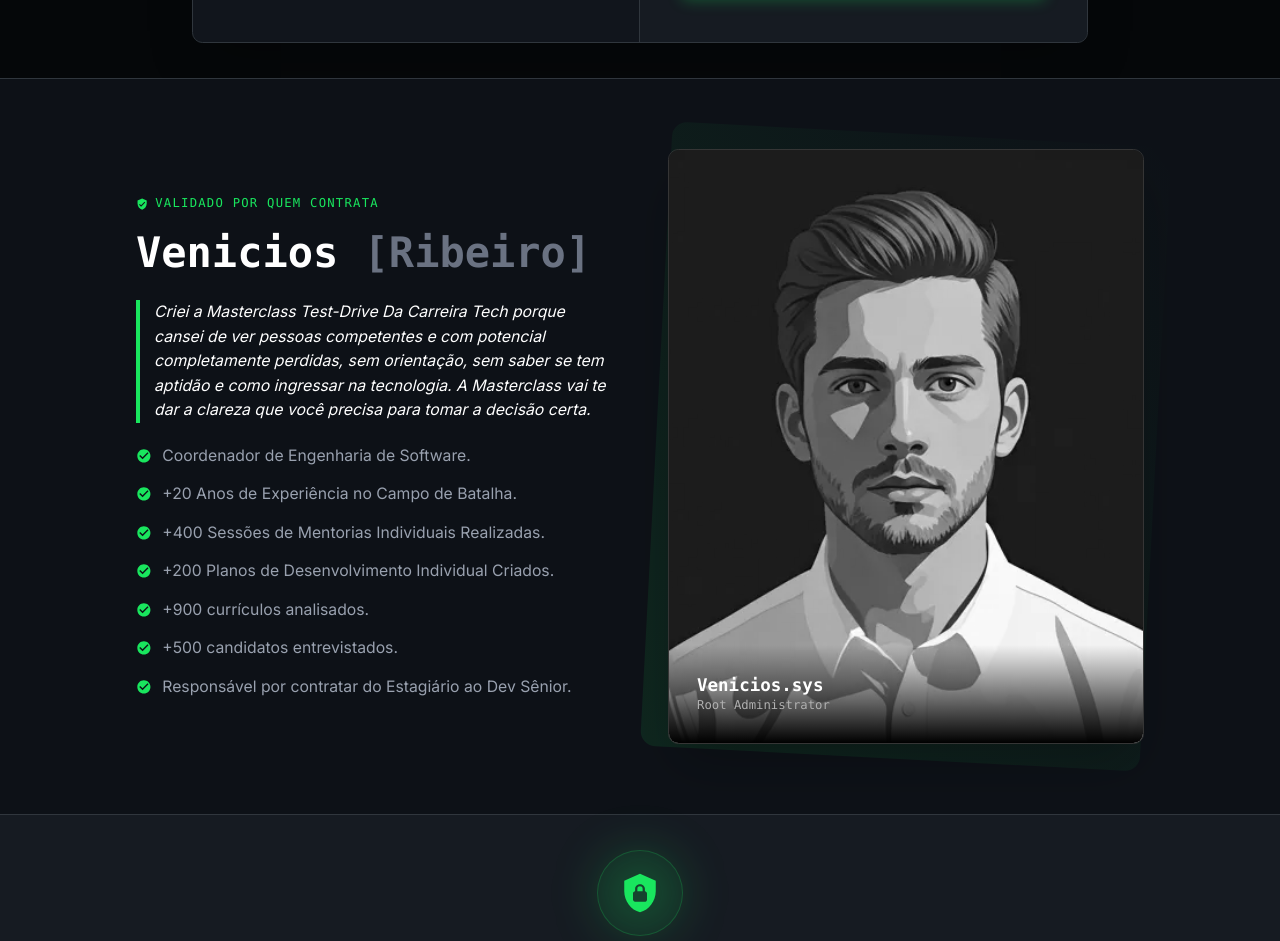
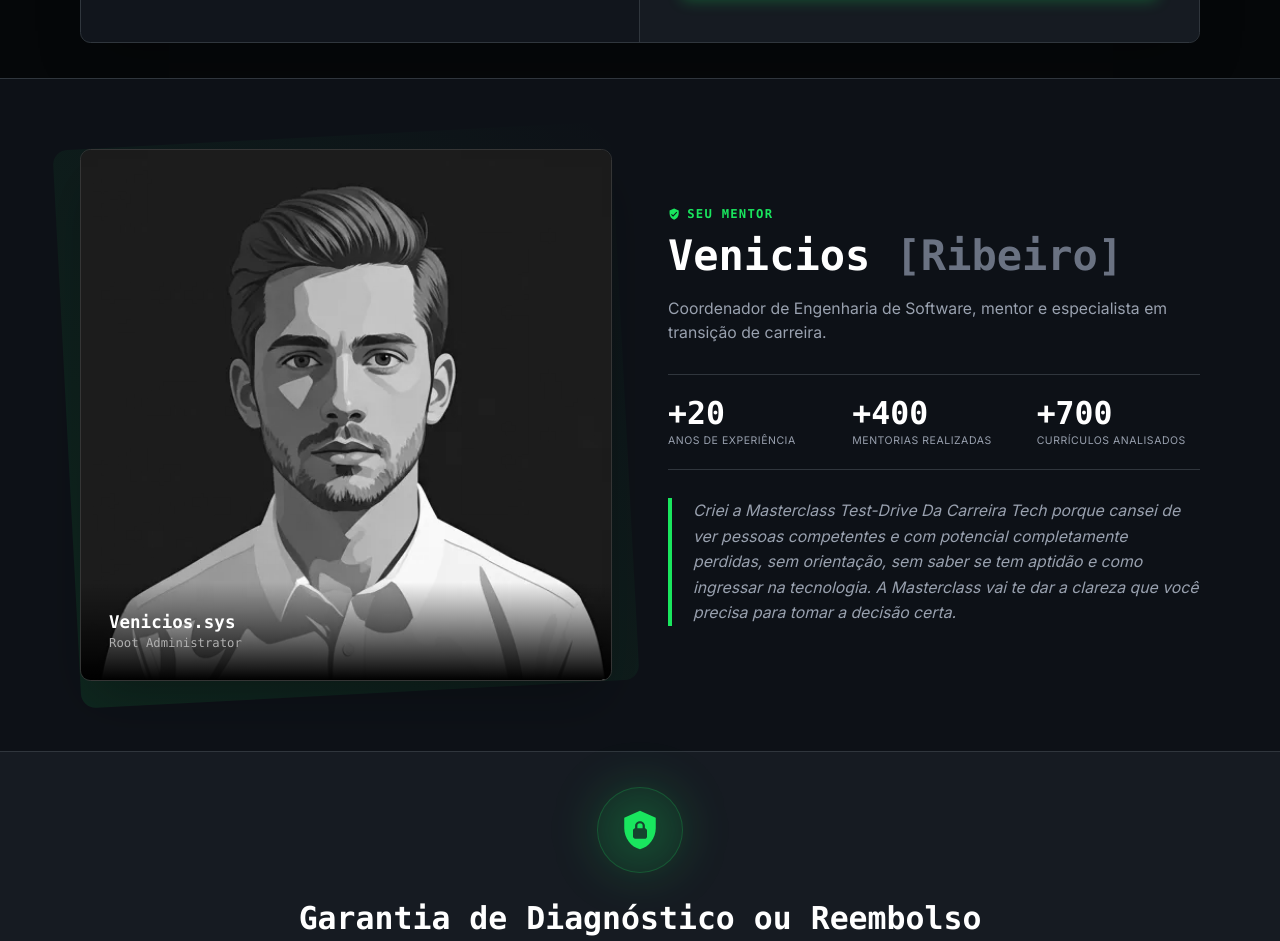
Before and after one commit to veniciosribeiro/masterclass-carreira-tech, a React (Vite) app: page / in a window 1280 px wide. Shown: the part 3140-4081 px from the top of the page. Built offline with nearby package versions, Linux system fonts and the light colour scheme.

Commit message:
Modificação de estrutura da oferta e da autoridade

```diff
--- a/components/Authority.tsx
+++ b/components/Authority.tsx
@@ -1,66 +1,20 @@
 import React from 'react';
-import { VerifiedUserIcon, CheckCircleIcon } from './icons';
+import { VerifiedUserIcon } from './icons';
 
 export const Authority: React.FC = () => {
   return (
     <section className="bg-background-dark py-20 px-6 text-white border-y border-border-dark" id="authority">
-      <div className="max-w-6xl mx-auto grid lg:grid-cols-2 gap-16 items-center">
-        <div className="order-2 lg:order-1">
-          <div className="inline-flex items-center gap-2 mb-4 text-primary font-mono text-sm tracking-widest uppercase">
-            <VerifiedUserIcon className="text-sm" />
-            Validado por quem contrata
-          </div>
-          <h2 className="text-3xl md:text-5xl font-bold mb-6 font-mono leading-tight">
-            Venicios <span className="text-gray-500">[Ribeiro]</span>
-          </h2>
-          <div className="space-y-6 text-lg text-gray-400">
-            <p className="border-l-4 border-primary pl-4 italic text-white">
-              Criei a Masterclass Test-Drive Da Carreira Tech porque cansei de ver pessoas competentes e com potencial
-              completamente perdidas, sem orientação, sem saber se tem aptidão e como ingressar na tecnologia.
-              A Masterclass vai te dar a clareza que você precisa para tomar a decisão certa.
-            </p>
-            <ul className="space-y-4 mt-6 text-md">
-              <li className="flex items-center gap-3">
-                <CheckCircleIcon className="text-primary" />
-                <span>Coordenador de Engenharia de Software.</span>
-              </li>
-              <li className="flex items-center gap-3">
-                <CheckCircleIcon className="text-primary" />
-                <span>+20 Anos de Experiência no Campo de Batalha.</span>
-              </li>
-              <li className="flex items-center gap-3">
-                <CheckCircleIcon className="text-primary" />
-                <span>+400 Sessões de Mentorias Individuais Realizadas.</span>
-              </li>
-              <li className="flex items-center gap-3">
-                <CheckCircleIcon className="text-primary" />
-                <span>+200 Planos de Desenvolvimento Individual Criados.</span>
-              </li>
-              <li className="flex items-center gap-3">
-                <CheckCircleIcon className="text-primary" />
-                <span>+900 currículos analisados.</span>
-              </li>
-              <li className="flex items-center gap-3">
-                <CheckCircleIcon className="text-primary" />
-                <span>+500 candidatos entrevistados.</span>
-              </li>
-              <li className="flex items-center gap-3">
-                <CheckCircleIcon className="text-primary" />
-                <span>Responsável por contratar do Estagiário ao Dev Sênior.</span>
-              </li>
-            </ul>
-          </div>
-        </div>
-
-        <div className="order-1 lg:order-2 relative">
-          <div className="absolute inset-0 bg-gradient-to-tr from-primary/20 to-transparent rounded-2xl transform rotate-3 scale-105 opacity-50"></div>
+      <div className="max-w-7xl mx-auto grid lg:grid-cols-2 gap-16 items-center">
+        {/* Image Column - Moved to Left */}
+        <div className="order-1 lg:order-1 relative">
+          <div className="absolute inset-0 bg-gradient-to-tr from-primary/20 to-transparent rounded-2xl transform -rotate-3 scale-105 opacity-50"></div>
           <div className="relative rounded-xl overflow-hidden border border-border-dark shadow-2xl grayscale hover:grayscale-0 transition-all duration-700">
             <img
               src="/assets/images/venicios-profile.webp"
               width={400}
               height={500}
-              alt="Venicios - Hiring Manager"
-              className="w-full h-auto object-cover aspect-[4/5]"
+              alt="Venicios Ribeiro - Coordenador de Engenharia de Software"
+              className="w-full h-auto object-cover aspect-[3/3]"
             />
             <div className="absolute bottom-0 left-0 w-full bg-gradient-to-t from-black to-transparent p-8">
               <div className="font-mono text-white text-xl font-bold">Venicios.sys</div>
@@ -68,6 +22,43 @@ export const Authority: React.FC = () => {
             </div>
           </div>
         </div>
+
+        {/* Text Column - Moved to Right */}
+        <div className="order-2 lg:order-2">
+          <div className="inline-flex items-center gap-2 mb-2 text-primary font-mono text-sm tracking-widest uppercase font-bold">
+            <VerifiedUserIcon className="text-sm" />
+            Seu Mentor
+          </div>
+
+          <h2 className="text-3xl md:text-5xl font-bold mb-4 font-mono leading-tight text-white">
+            Venicios <span className="text-gray-500">[Ribeiro]</span>
+          </h2>
+
+          <p className="text-gray-400 text-lg mb-8 font-light">
+            Coordenador de Engenharia de Software, mentor e especialista em transição de carreira.
+          </p>
+
+          <div className="grid grid-cols-2 md:grid-cols-3 gap-6 mb-8 border-y border-border-dark py-6">
+            <div>
+              <div className="text-3xl md:text-4xl font-bold text-white mb-1 font-mono">+20</div>
+              <div className="text-xs text-gray-400 uppercase tracking-wider">Anos de Experiência</div>
+            </div>
+            <div>
+              <div className="text-3xl md:text-4xl font-bold text-white mb-1 font-mono">+400</div>
+              <div className="text-xs text-gray-400 uppercase tracking-wider">Mentorias Realizadas</div>
+            </div>
+            <div>
+              <div className="text-3xl md:text-4xl font-bold text-white mb-1 font-mono">+700</div>
+              <div className="text-xs text-gray-400 uppercase tracking-wider">Currículos Analisados</div>
+            </div>
+          </div>
+
+          <div className="relative">
+            <p className="text-gray-400 italic text-lg leading-relaxed border-l-4 border-primary pl-6">
+              Criei a Masterclass Test-Drive Da Carreira Tech porque cansei de ver pessoas competentes e com potencial completamente perdidas, sem orientação, sem saber se tem aptidão e como ingressar na tecnologia. A Masterclass vai te dar a clareza que você precisa para tomar a decisão certa.
+            </p>
+          </div>
+        </div>
       </div>
     </section>
   );
--- a/components/Pricing.tsx
+++ b/components/Pricing.tsx
@@ -4,7 +4,7 @@ import { CancelIcon, CheckCircleIcon, ArrowForwardIcon } from './icons';
 export const Pricing: React.FC = () => {
   return (
     <section className="px-6 py-10 bg-[#050709] border-t border-border-dark" id="pricing">
-      <div className="max-w-5xl mx-auto">
+      <div className="max-w-7xl mx-auto">
         <div className="text-center mb-16">
           <h2 className="text-3xl md:text-5xl font-black mb-4 font-mono">A Matemática da sua Decisão</h2>
           <p className="text-gray-400 text-md">Por menos de uma pizza, você blinda seu patrimônio contra o erro.</p>
```
